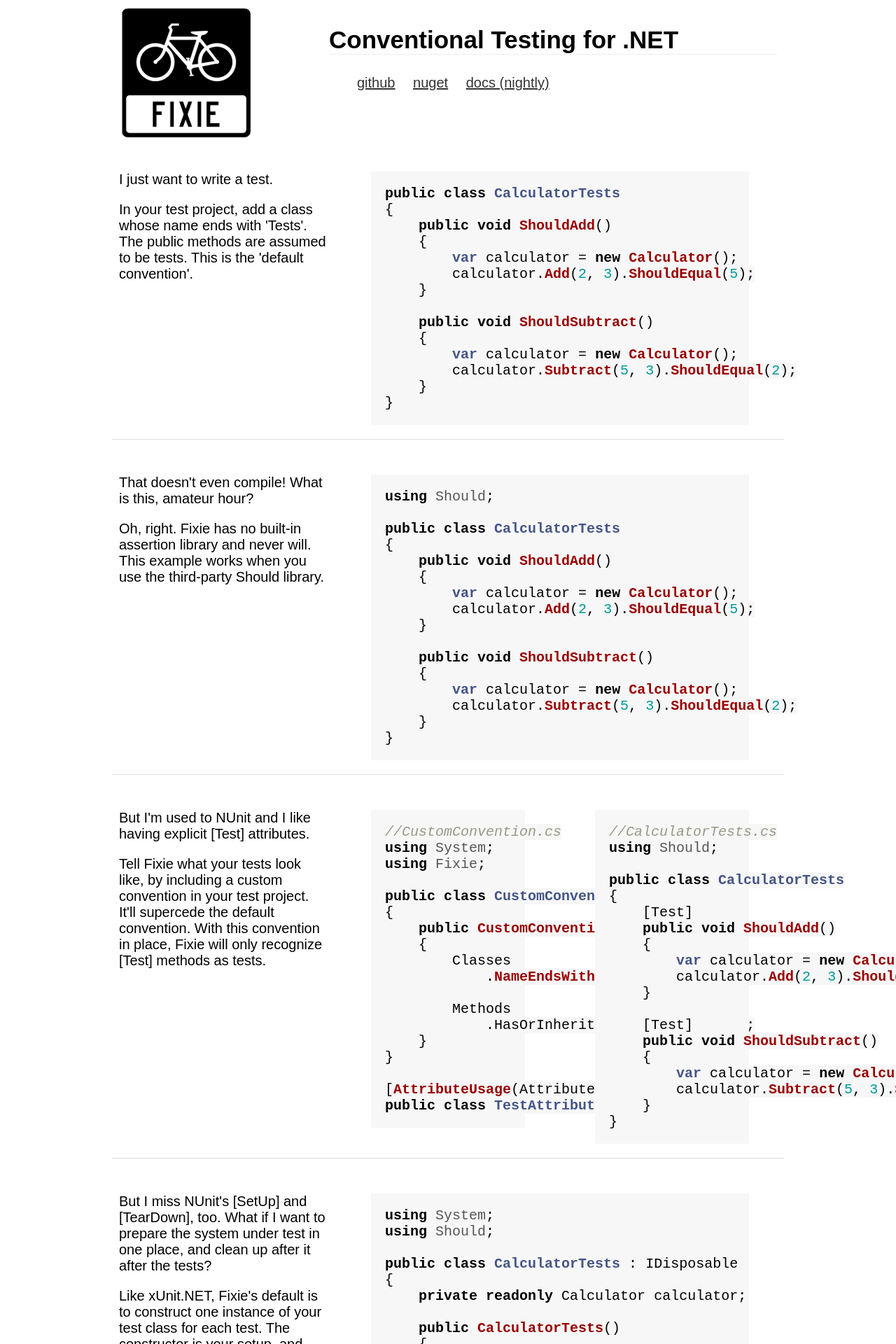
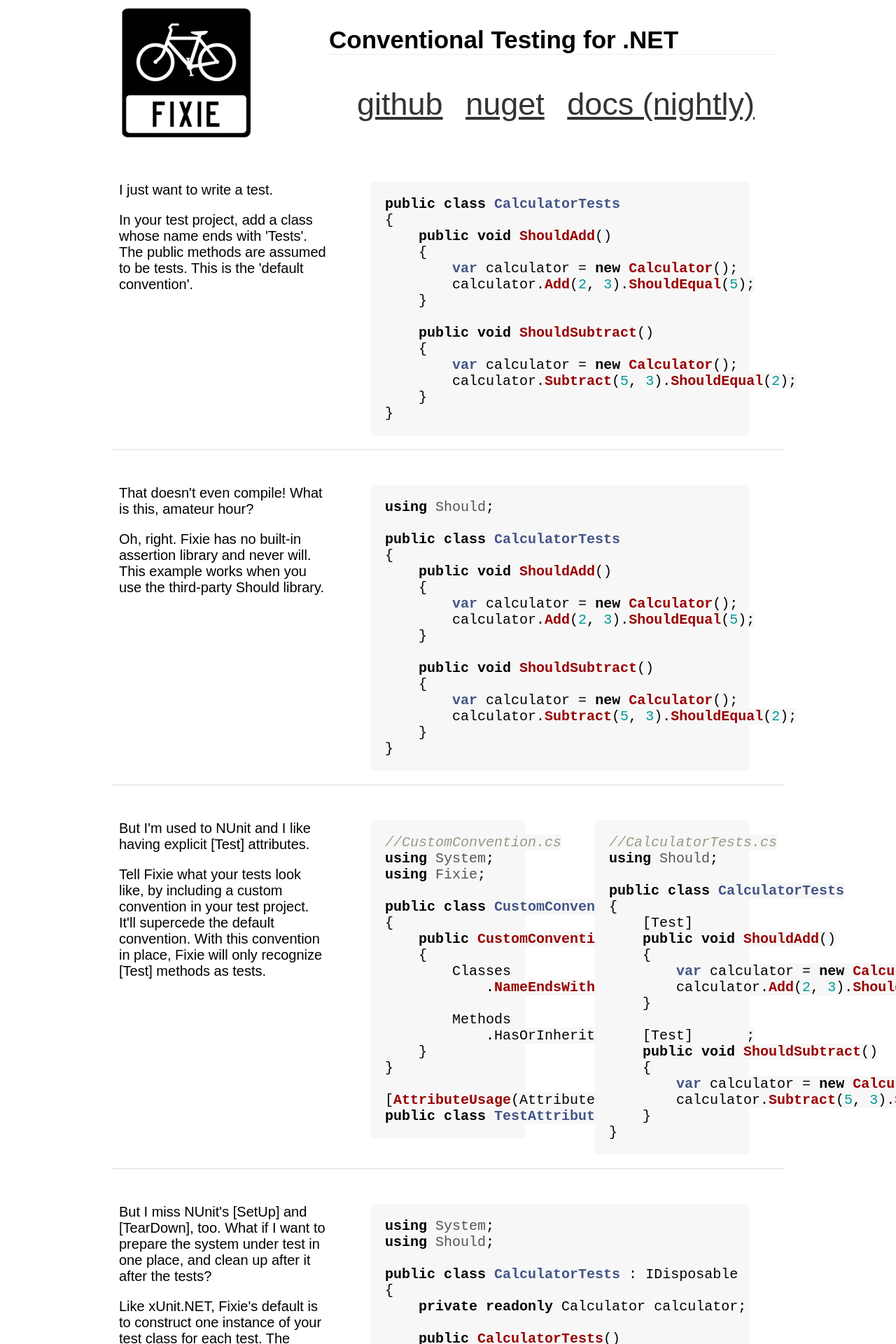
Before and after one commit to fixie/fixie.github.io, a Jekyll site: the page built from index.html, in a window 1280 px wide. Shown: the top 1920 px of the page at 70% size. Built offline with Jekyll 4.4.1, drawn with Linux system fonts in a browser that asks for light colours.

Commit message:
Update base.css

```diff
--- a/stylesheets/base.css
+++ b/stylesheets/base.css
@@ -7,11 +7,16 @@
   background: #fff;
 }
 
+#navigation {
+  font-size: 2.25em;
+}
+
 #navigation li {
   display: inline;
   margin: 0 20px 0 0;
   margin-bottom: 130px;
   align: center;
+  font-size: 1em;
 }
 
 h1 {
```
